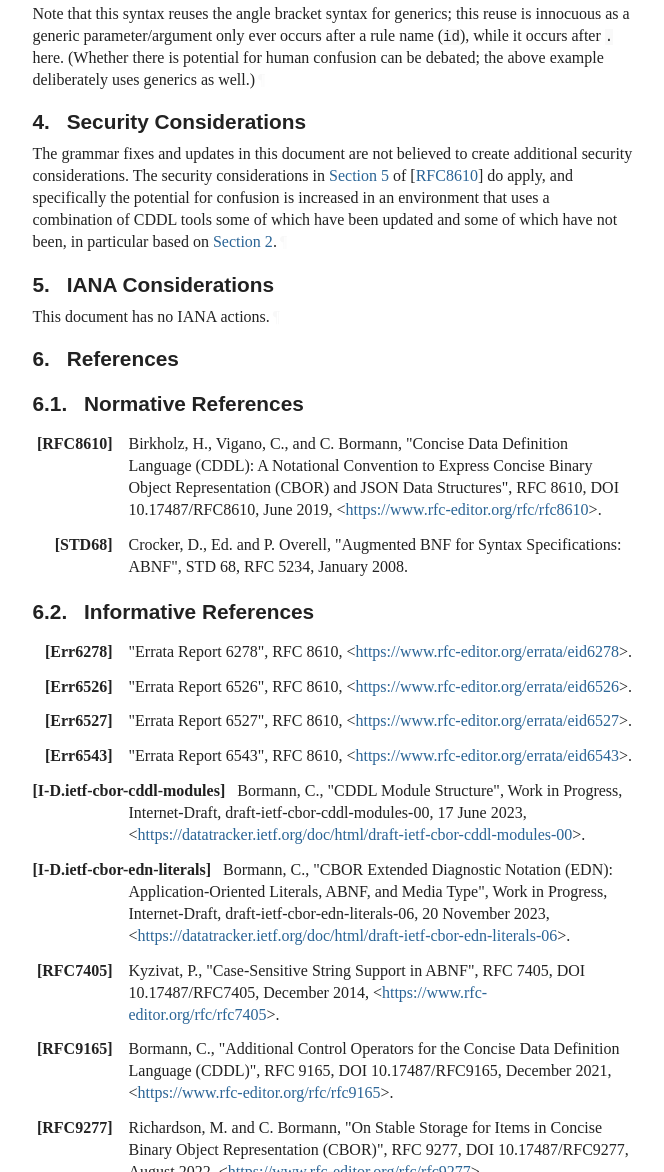
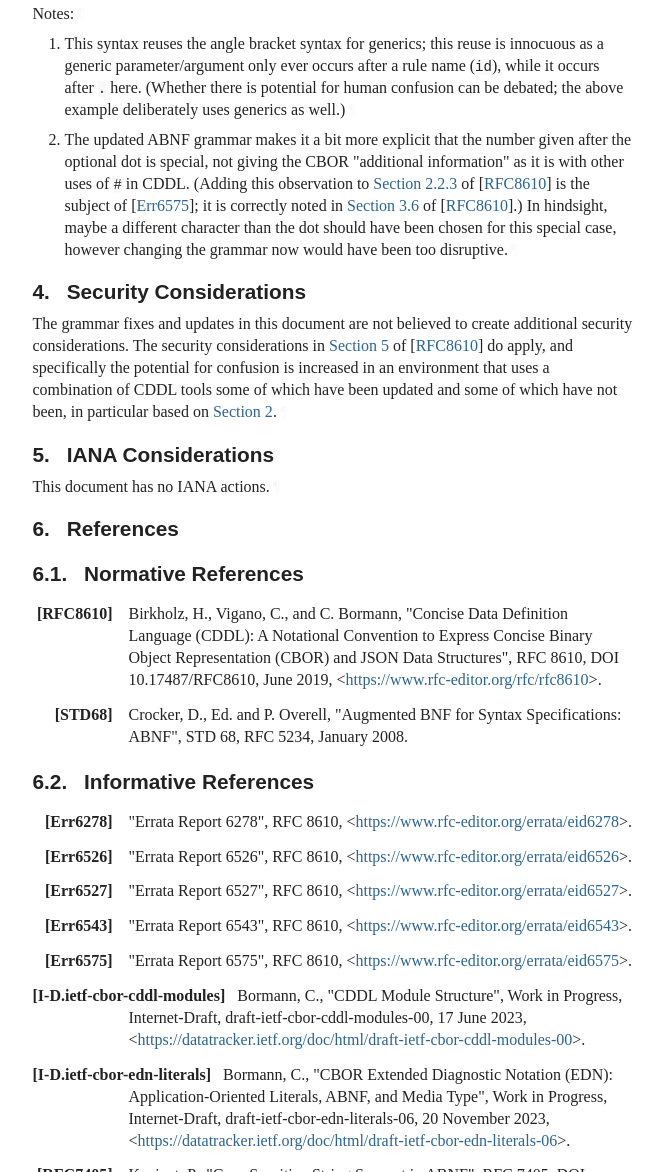
Before and after one commit to cbor-wg/update-8610-grammar, a plain HTML site: page cover-more-errata-reports/draft-ietf-cbor-update-8610-grammar.html in a window 1280 px wide. Shown: the part 5103-6275 px from the top of the page, without its empty margins (92-756 px from the left). Drawn offline with Linux system fonts and the light colour scheme; a web font is replaced by a local one.

Commit message:
Script updating gh-pages from 77bf301. [ci skip]

```diff
--- a/cover-more-errata-reports/draft-ietf-cbor-update-8610-grammar.html
+++ b/cover-more-errata-reports/draft-ietf-cbor-update-8610-grammar.html
@@ -1581,11 +1581,26 @@ ct-tag-number = 1668546817..1668612095
 ; or use 0x63740101..0x6374FFFF
 </pre><a href="#section-3.2-8" class="pilcrow">¶</a>
 </div>
-<p id="section-3.2-9">Note that this syntax reuses the angle bracket syntax for generics;
+<p id="section-3.2-9">Notes:<a href="#section-3.2-9" class="pilcrow">¶</a></p>
+<ol start="1" type="1" class="normal type-1" id="section-3.2-10">
+<li id="section-3.2-10.1">
+            <p id="section-3.2-10.1.1">This syntax reuses the angle bracket syntax for generics;
 this reuse is innocuous as a generic parameter/argument only ever
 occurs after a rule name (<code>id</code>), while it occurs after <code>.</code> here.
 (Whether there is potential for human confusion can be debated; the
-above example deliberately uses generics as well.)<a href="#section-3.2-9" class="pilcrow">¶</a></p>
+above example deliberately uses generics as well.)<a href="#section-3.2-10.1.1" class="pilcrow">¶</a></p>
+</li>
+          <li id="section-3.2-10.2">
+            <p id="section-3.2-10.2.1">The updated ABNF grammar makes it a bit more explicit that the
+number given after the optional dot is special, not giving the CBOR
+"additional information" as it is with other uses of <code>#</code> in CDDL.
+(Adding this observation to <span><a href="https://rfc-editor.org/rfc/rfc8610#section-2.2.3" class="relref">Section 2.2.3</a> of [<a href="#RFC8610" class="cite xref">RFC8610</a>]</span> is the subject
+of <span>[<a href="#Err6575" class="cite xref">Err6575</a>]</span>; it is correctly noted in <span><a href="https://rfc-editor.org/rfc/rfc8610#section-3.6" class="relref">Section 3.6</a> of [<a href="#RFC8610" class="cite xref">RFC8610</a>]</span>.)
+In hindsight, maybe a different character than the dot should have
+been chosen for this special case, however changing the grammar
+now would have been too disruptive.<a href="#section-3.2-10.2.1" class="pilcrow">¶</a></p>
+</li>
+        </ol>
 </section>
 </div>
 </section>
@@ -1657,6 +1672,10 @@ been updated and some of which have not been, in particular based on
         <dd>
 <span class="refTitle">"Errata Report 6543"</span>, <span class="seriesInfo">RFC 8610</span>, <span>&lt;<a href="https://www.rfc-editor.org/errata/eid6543">https://www.rfc-editor.org/errata/eid6543</a>&gt;</span>. </dd>
 <dd class="break"></dd>
+<dt id="Err6575">[Err6575]</dt>
+        <dd>
+<span class="refTitle">"Errata Report 6575"</span>, <span class="seriesInfo">RFC 8610</span>, <span>&lt;<a href="https://www.rfc-editor.org/errata/eid6575">https://www.rfc-editor.org/errata/eid6575</a>&gt;</span>. </dd>
+<dd class="break"></dd>
 <dt id="I-D.ietf-cbor-cddl-modules">[I-D.ietf-cbor-cddl-modules]</dt>
         <dd>
 <span class="refAuthor">Bormann, C.</span>, <span class="refTitle">"CDDL Module Structure"</span>, <span class="refContent">Work in Progress</span>, <span class="seriesInfo">Internet-Draft, draft-ietf-cbor-cddl-modules-00</span>, <time datetime="2023-06-17" class="refDate">17 June 2023</time>, <span>&lt;<a href="https://datatracker.ietf.org/doc/html/draft-ietf-cbor-cddl-modules-00">https://datatracker.ietf.org/doc/html/draft-ietf-cbor-cddl-modules-00</a>&gt;</span>. </dd>
```
Also changed, not shown: cover-more-errata-reports/draft-ietf-cbor-update-8610-grammar.txt.
